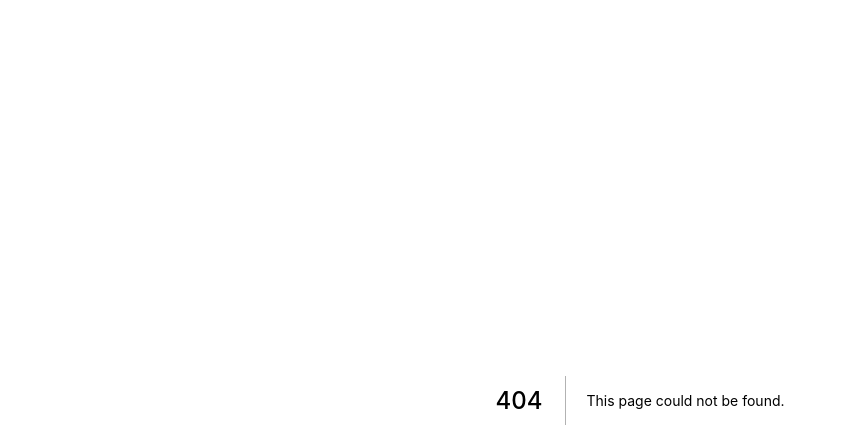
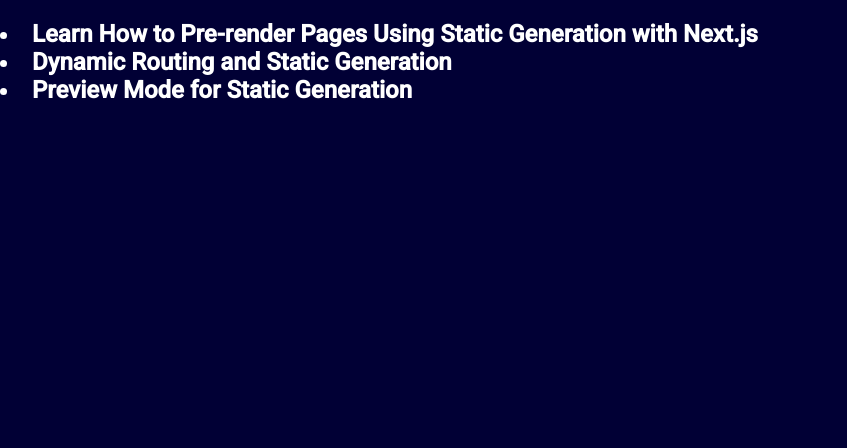
Before and after one commit to maathi/mathiland, a Next.js app: page /blog in a window 1280 px wide. Before the commit this address had no page. Shown: the top 448 px of the page, without its empty margins (0-847 px from the left). Built offline with nearby package versions, Linux system fonts and the light colour scheme.

Commit message:
blog page starter

```diff
--- a/_posts/dynamic-routing.md
+++ b/_posts/dynamic-routing.md
@@ -1,13 +1,13 @@
 ---
-title: 'Dynamic Routing and Static Generation'
-excerpt: 'Lorem ipsum dolor sit amet, consectetur adipiscing elit, sed do eiusmod tempor incididunt ut labore et dolore magna aliqua. Praesent elementum facilisis leo vel fringilla est ullamcorper eget. At imperdiet dui accumsan sit amet nulla facilities morbi tempus.'
-coverImage: '/assets/blog/dynamic-routing/cover.jpg'
-date: '2020-03-16T05:35:07.322Z'
+title: "Dynamic Routing and Static Generation"
+excerpt: "Lorem ipsum dolor sit amet, consectetur adipiscing elit, sed do eiusmod tempor incididunt ut labore et dolore magna aliqua. Praesent elementum facilisis leo vel fringilla est ullamcorper eget. At imperdiet dui accumsan sit amet nulla facilities morbi tempus."
+coverImage: "/assets/blog/dynamic-routing/cover.jpg"
+date: "2020-04-16T05:35:07.322Z"
 author:
   name: JJ Kasper
-  picture: '/assets/blog/authors/jj.jpeg'
+  picture: "/assets/blog/authors/jj.jpeg"
 ogImage:
-  url: '/assets/blog/dynamic-routing/cover.jpg'
+  url: "/assets/blog/dynamic-routing/cover.jpg"
 ---
 
 Lorem ipsum dolor sit amet, consectetur adipiscing elit, sed do eiusmod tempor incididunt ut labore et dolore magna aliqua. Praesent elementum facilisis leo vel fringilla est ullamcorper eget. At imperdiet dui accumsan sit amet nulla facilities morbi tempus. Praesent elementum facilisis leo vel fringilla. Congue mauris rhoncus aenean vel. Egestas sed tempus urna et pharetra pharetra massa massa ultricies.
--- a/_posts/hello-world.md
+++ b/_posts/hello-world.md
@@ -1,13 +1,13 @@
 ---
-title: 'Learn How to Pre-render Pages Using Static Generation with Next.js'
-excerpt: 'Lorem ipsum dolor sit amet, consectetur adipiscing elit, sed do eiusmod tempor incididunt ut labore et dolore magna aliqua. Praesent elementum facilisis leo vel fringilla est ullamcorper eget. At imperdiet dui accumsan sit amet nulla facilities morbi tempus.'
-coverImage: '/assets/blog/hello-world/cover.jpg'
-date: '2020-03-16T05:35:07.322Z'
+title: "Learn How to Pre-render Pages Using Static Generation with Next.js"
+excerpt: "Lorem ipsum dolor sit amet, consectetur adipiscing elit, sed do eiusmod tempor incididunt ut labore et dolore magna aliqua. Praesent elementum facilisis leo vel fringilla est ullamcorper eget. At imperdiet dui accumsan sit amet nulla facilities morbi tempus."
+coverImage: "/assets/blog/hello-world/cover.jpg"
+date: "2020-13-16T05:35:07.322Z"
 author:
   name: Tim Neutkens
-  picture: '/assets/blog/authors/tim.jpeg'
+  picture: "/assets/blog/authors/tim.jpeg"
 ogImage:
-  url: '/assets/blog/hello-world/cover.jpg'
+  url: "/assets/blog/hello-world/cover.jpg"
 ---
 
 Lorem ipsum dolor sit amet, consectetur adipiscing elit, sed do eiusmod tempor incididunt ut labore et dolore magna aliqua. Praesent elementum facilisis leo vel fringilla est ullamcorper eget. At imperdiet dui accumsan sit amet nulla facilities morbi tempus. Praesent elementum facilisis leo vel fringilla. Congue mauris rhoncus aenean vel. Egestas sed tempus urna et pharetra pharetra massa massa ultricies.
--- a/_posts/preview.md
+++ b/_posts/preview.md
@@ -1,13 +1,13 @@
 ---
-title: 'Preview Mode for Static Generation'
-excerpt: 'Lorem ipsum dolor sit amet, consectetur adipiscing elit, sed do eiusmod tempor incididunt ut labore et dolore magna aliqua. Praesent elementum facilisis leo vel fringilla est ullamcorper eget. At imperdiet dui accumsan sit amet nulla facilities morbi tempus.'
-coverImage: '/assets/blog/preview/cover.jpg'
-date: '2020-03-16T05:35:07.322Z'
+title: "Preview Mode for Static Generation"
+excerpt: "Lorem ipsum dolor sit amet, consectetur adipiscing elit, sed do eiusmod tempor incididunt ut labore et dolore magna aliqua. Praesent elementum facilisis leo vel fringilla est ullamcorper eget. At imperdiet dui accumsan sit amet nulla facilities morbi tempus."
+coverImage: "/assets/blog/preview/cover.jpg"
+date: "2020-02-16T05:35:07.322Z"
 author:
   name: Joe Haddad
-  picture: '/assets/blog/authors/joe.jpeg'
+  picture: "/assets/blog/authors/joe.jpeg"
 ogImage:
-  url: '/assets/blog/preview/cover.jpg'
+  url: "/assets/blog/preview/cover.jpg"
 ---
 
 Lorem ipsum dolor sit amet, consectetur adipiscing elit, sed do eiusmod tempor incididunt ut labore et dolore magna aliqua. Praesent elementum facilisis leo vel fringilla est ullamcorper eget. At imperdiet dui accumsan sit amet nulla facilities morbi tempus. Praesent elementum facilisis leo vel fringilla. Congue mauris rhoncus aenean vel. Egestas sed tempus urna et pharetra pharetra massa massa ultricies.
--- /dev/null
+++ b/pages/blog.js
@@ -0,0 +1,21 @@
+import { getAllPosts } from "../lib/api"
+
+export default function Blog({ posts }) {
+  return (
+    <h2>
+      {posts.map((p) => (
+        <li key={p.date}>{p.title}</li>
+      ))}
+    </h2>
+  )
+}
+
+export async function getStaticProps() {
+  const posts = getAllPosts(["title", "date", "slug"])
+
+  return {
+    props: {
+      posts,
+    },
+  }
+}
```
